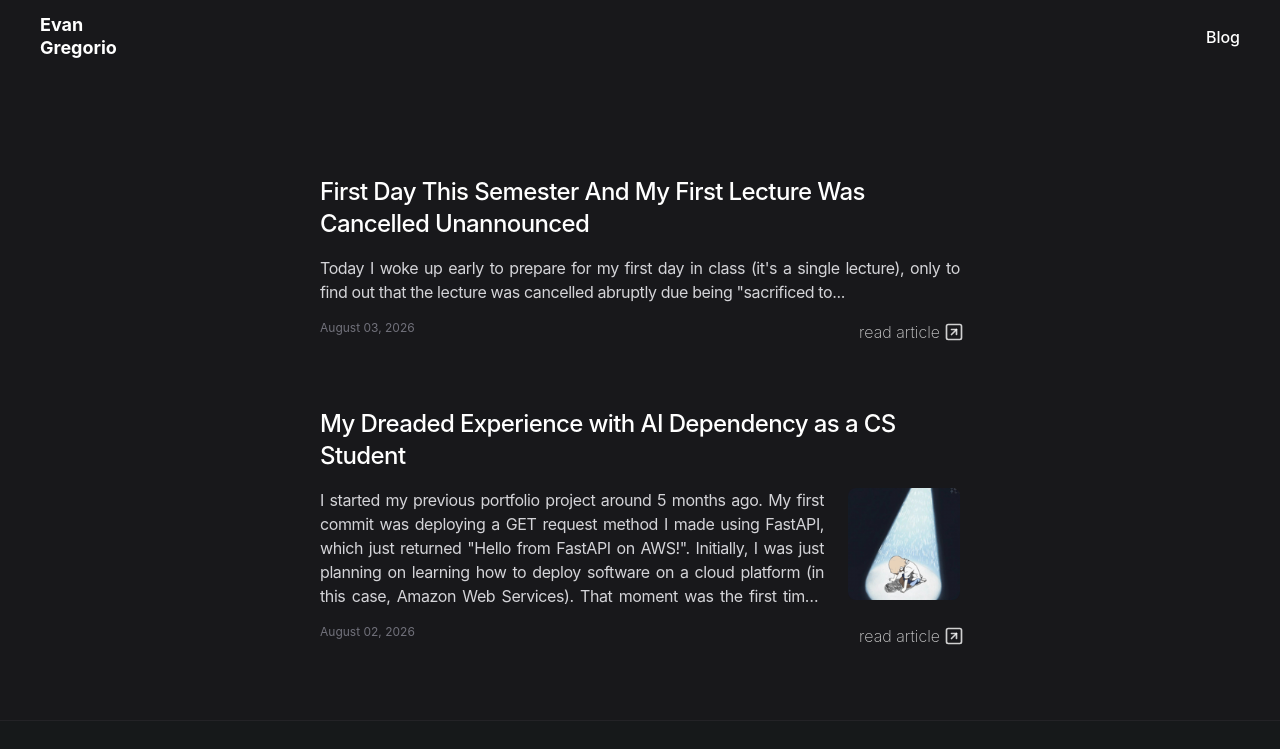
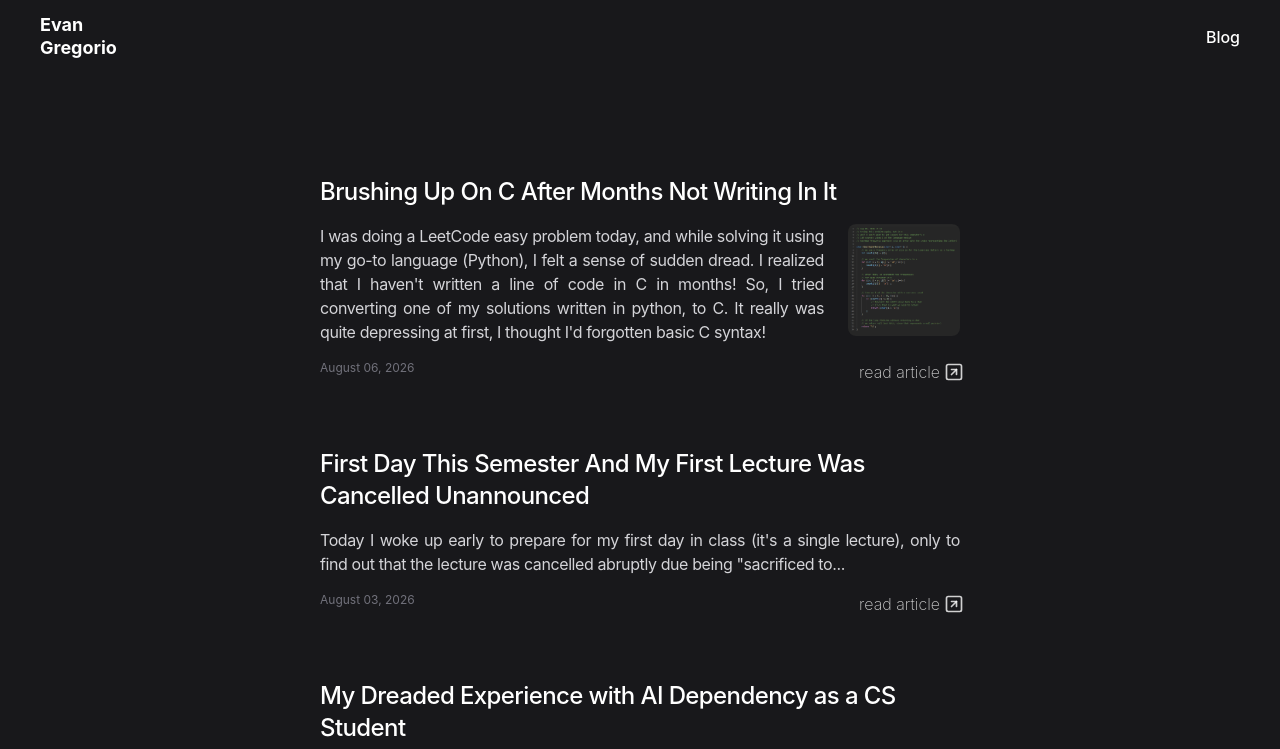
Before and after one commit to randomchaffee/portfolio, a React (Vite) app: page /blog in a window 1280 px wide. Shown: the top 749 px of the page. Built offline with nearby package versions, Linux system fonts and the light colour scheme.

Commit message:
blog: add a new article

```diff
--- a/src/data/blogData.ts
+++ b/src/data/blogData.ts
@@ -2,6 +2,45 @@ import type { PostItem } from "../types/portfolio";
 // NOTES: use \n\n for setting a new paragraph
 
 export const BLOG_POSTS: PostItem[] = [
+   {
+      id: 4,
+      slug: "brushing-up-on-c",
+      title: "Brushing Up On C After Months Not Writing In It",
+      tags: ["C", "Programming", "School"],
+      coverImage: {
+         url: '/images/blog/find-the-difference-c.png',
+         alt: 'C Problem in LeetCode',
+         caption: "me writing in C"
+      },
+      images: {
+         "image:1": {
+            url: "/images/blog/find-the-difference-c.png",
+            alt: "C Problem in LeetCode",
+            caption: "me writing the solution in C",
+         },
+      },
+      excerpt: `I was doing a LeetCode easy problem today, and while solving it using my go-to language (Python),
+                  I felt a sense of sudden dread. I realized that I haven't written a line of code in C in months!
+                  So, I tried converting one of my solutions written in python, to C. It really was quite depressing
+                  at first, I thought I'd forgotten basic C syntax!`,
+      content: `I was doing a LeetCode easy problem today, and while solving it using my go-to language (Python),
+                  I felt a sense of sudden dread. I realized that I haven't written a line of code in C in months!
+                  So, I tried converting one of my solutions written in python, to C. It really was quite depressing
+                  at first, I thought I'd forgotten basic C syntax! Without cheating myself of course, I brushed up
+                  on C syntax on the internet. I was surprised how fast remembering the syntax came to me, it felt kinda
+                  like reuniting with an old friend (no really, it was a similar feeling).
+
+                  \n\nimage:1
+
+                  \n\nWriting in C again felt really good and liberating, away from all the abstraction and fluff of other
+                  programming languages I was using these past two semesters. I definitely missed having more responsibility
+                  over memory I'm using in my program. Speaking of memory, well, it doesn't actually show any dynamic
+                  memory allocation there (it's just string manipulation and a hashmap), I'll practice with graph and matrix
+                  problems later (I still remember cmsc 123 lab trauma).
+
+                  \n\nThat's all. Thank you for reading!`,
+      publishedAt: "August 06, 2026"
+   },
    {
       id: 3,
       slug: "first-day-junior-year",
```
Also changed, not shown: public/images/blog/find-the-difference-c.png (added).
